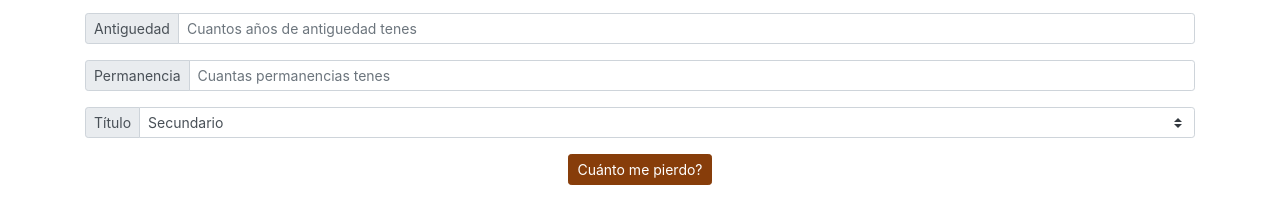
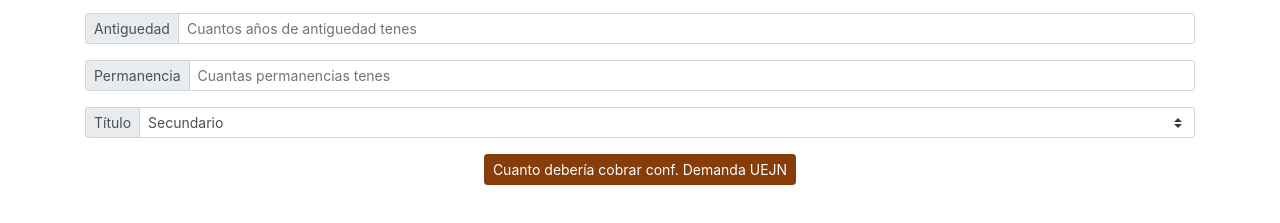
Before and after one commit to Seccional2/CalcauladoraSIP, a plain HTML site: page index.html in a window 1280 px wide. Both pictures are taken after a click on the button "Ver Ajuste Porcentualidad". Shown: the part 429-652 px from the top of the page. Drawn offline with nearby package versions, Linux system fonts and the light colour scheme.

Commit message:
texto boton

```diff
--- a/index.html
+++ b/index.html
@@ -74,8 +74,7 @@
           </select>
         </div>
         <div class="col d-flex justify-content-center">
-          <button type="button" class="btn btn-primary porcent btn-sm" onclick="handleClickTotal()">Cuánto me
-            pierdo?</button>
+          <button type="button" class="btn btn-primary porcent btn-sm" onclick="handleClickTotal()">Cuanto debería cobrar conf. Demanda UEJN</button>
         </div>
         <div class="col my-3 d-flex justify-content-center" id="total-perdido" class="total-perdido" hidden>
         </div>
```
